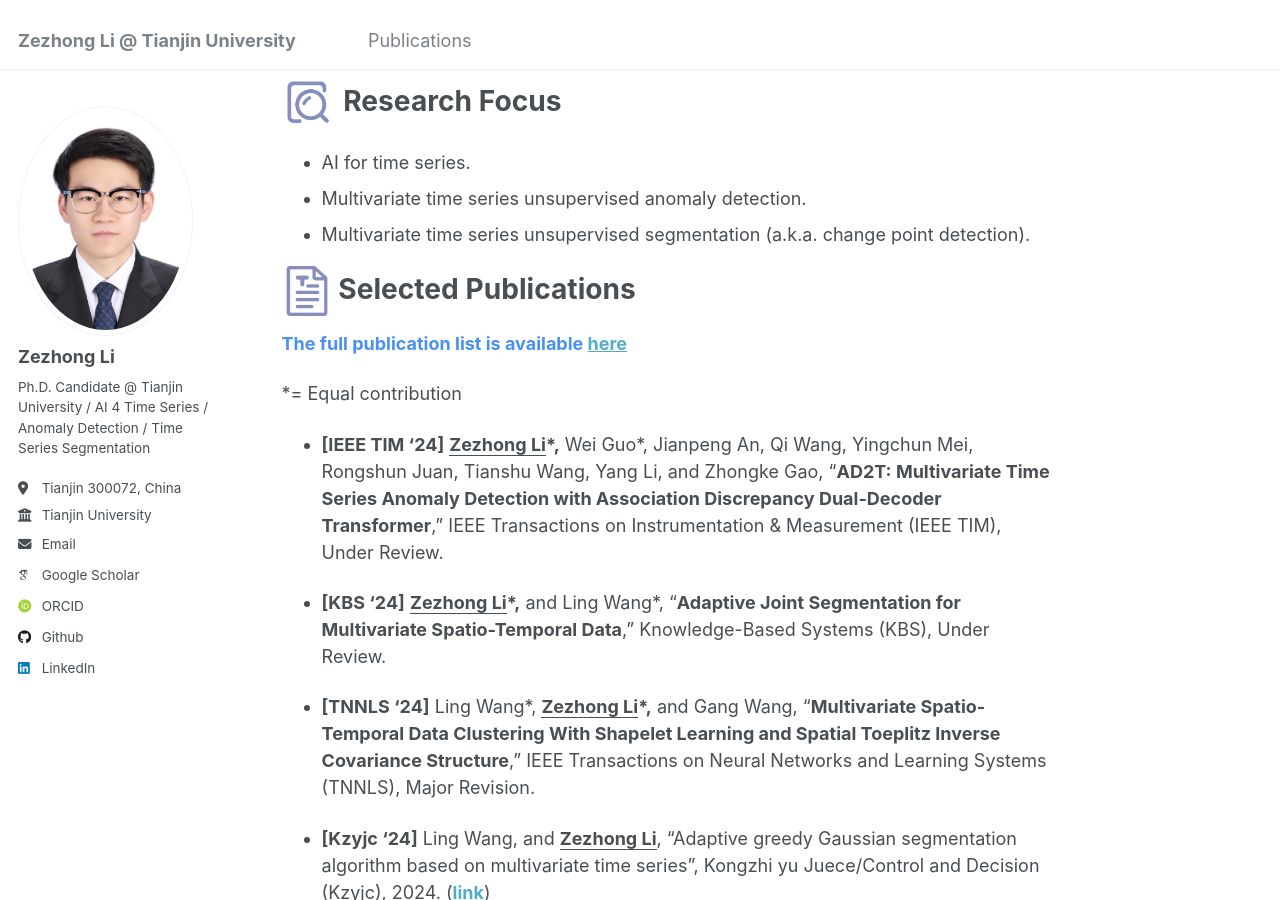
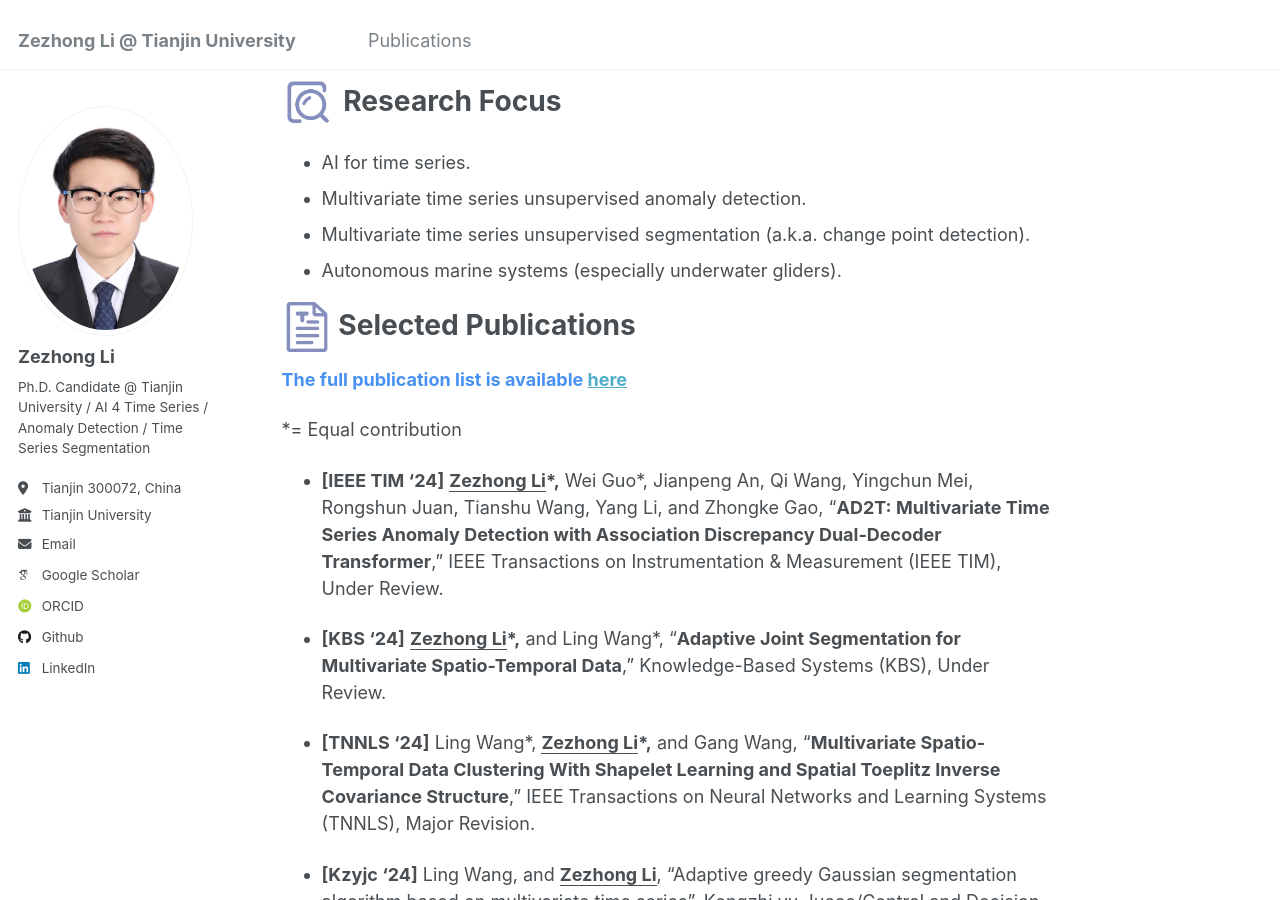
Before and after one commit to lzz19980125/lzz19980125.github.io, a Jekyll site: the page built from _pages/about.md, in a window 1280 px wide and 900 px high, scrolled down 505 px. Built offline with Jekyll 4.4.1, drawn with Linux system fonts in a browser that asks for light colours; some web fonts are replaced.

Commit message:
Update about.md

```diff
--- a/_pages/about.md
+++ b/_pages/about.md
@@ -25,6 +25,7 @@ I am a second-year Ph.D. candidate in the Institute of Artificial intelligence a
 - AI for time series.
 - Multivariate time series unsupervised anomaly detection.
 - Multivariate time series unsupervised segmentation (a.k.a. change point detection).
+- Autonomous marine systems (especially underwater gliders).
 
 
 <img src="../images/paper_icon.png" width="50" height="50"> Selected Publications
```
